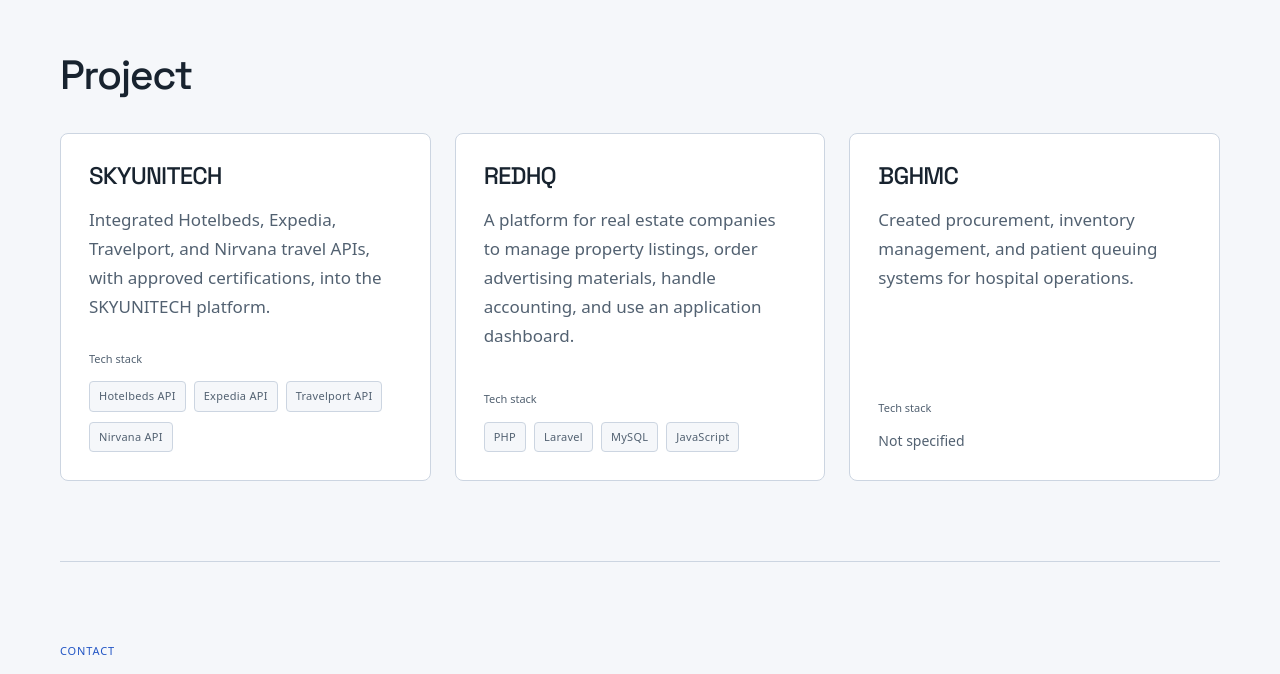
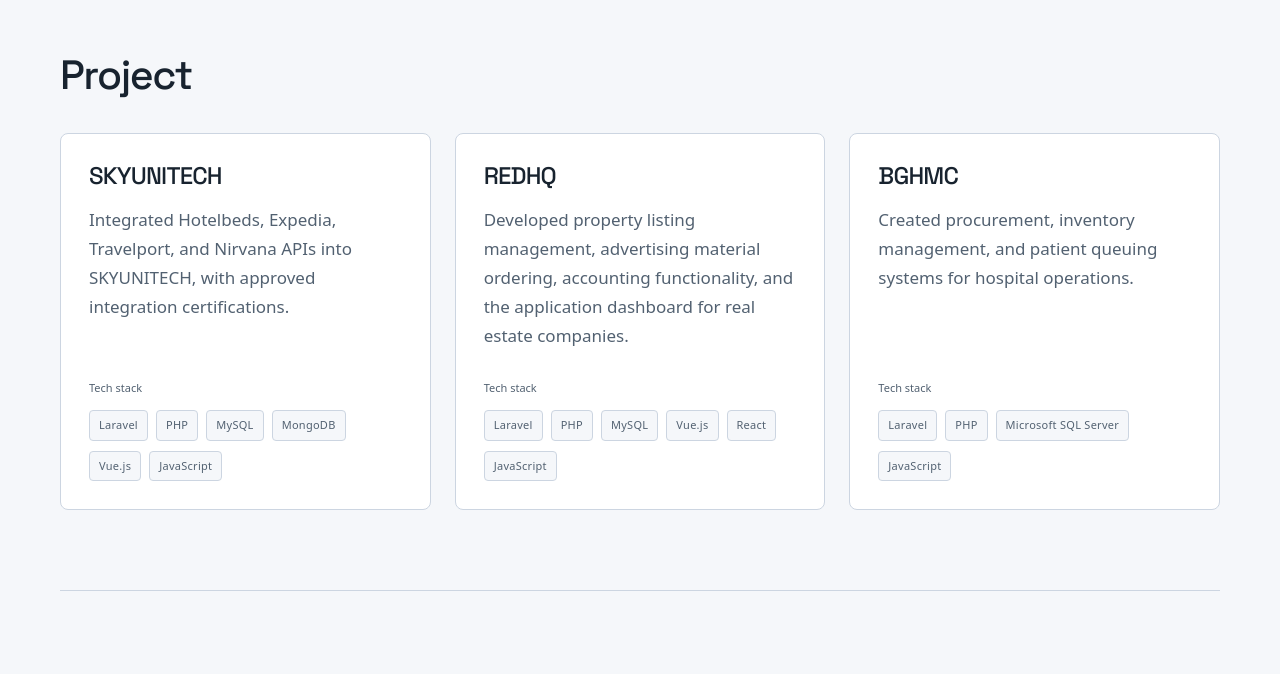
Before and after one commit to justinangeloperez327/backend-portfolio, a Next.js app: page / in a window 1280 px wide. Shown: the part 3152-3826 px from the top of the page. Built offline with nearby package versions, Linux system fonts and the light colour scheme.

Commit message:
Describe project implementations and display confirmed technology stacks

```diff
--- a/data/portfolio.ts
+++ b/data/portfolio.ts
@@ -16,27 +16,22 @@ export const caseStudies = [
     id: "skyunitech",
     name: "SKYUNITECH",
     description:
-      "Integrated Hotelbeds, Expedia, Travelport, and Nirvana travel APIs, with approved certifications, into the SKYUNITECH platform.",
-    techStack: [
-      "Hotelbeds API",
-      "Expedia API",
-      "Travelport API",
-      "Nirvana API",
-    ],
+      "Integrated Hotelbeds, Expedia, Travelport, and Nirvana APIs into SKYUNITECH, with approved integration certifications.",
+    techStack: ["Laravel", "PHP", "MySQL", "MongoDB", "Vue.js", "JavaScript"],
   },
   {
     id: "redhq",
     name: "REDHQ",
     description:
-      "A platform for real estate companies to manage property listings, order advertising materials, handle accounting, and use an application dashboard.",
-    techStack: ["PHP", "Laravel", "MySQL", "JavaScript"],
+      "Developed property listing management, advertising material ordering, accounting functionality, and the application dashboard for real estate companies.",
+    techStack: ["Laravel", "PHP", "MySQL", "Vue.js", "React", "JavaScript"],
   },
   {
     id: "bghmc",
     name: "BGHMC",
     description:
       "Created procurement, inventory management, and patient queuing systems for hospital operations.",
-    techStack: [],
+    techStack: ["Laravel", "PHP", "Microsoft SQL Server", "JavaScript"],
   },
 ] as const;
 
@@ -48,8 +43,8 @@ export const skillGroups = [
     evidence: "Real estate applications",
   },
   {
-    title: "Relational databases",
-    skills: ["MySQL", "Microsoft SQL Server", "SQL"],
+    title: "Databases",
+    skills: ["MySQL", "Microsoft SQL Server", "MongoDB", "SQL"],
     href: "#redhq",
     evidence: "Business application development",
   },
@@ -73,7 +68,7 @@ export const skillGroups = [
   },
   {
     title: "Development tools",
-    skills: ["Git", "GitHub"],
+    skills: ["Git", "GitHub", "Bitbucket", "Jira"],
     href: "https://github.com/justinangeloperez327",
     evidence: "Browse repositories",
   },
```
